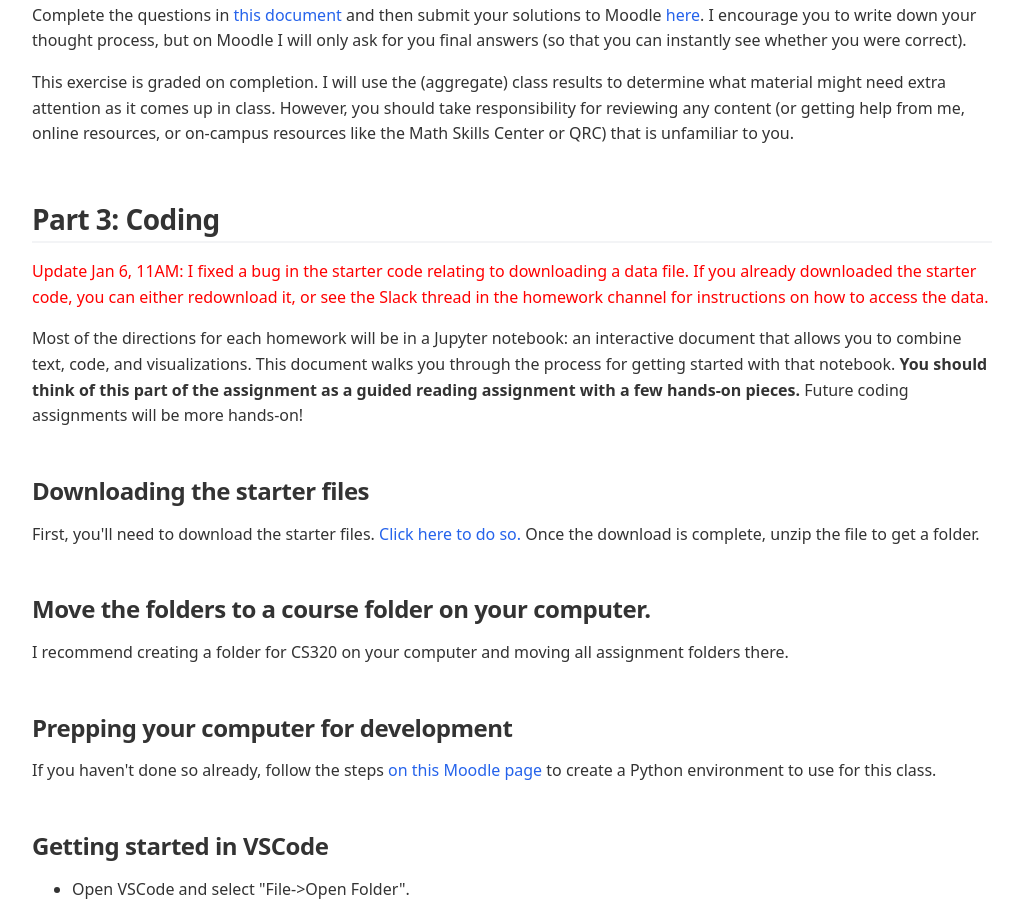
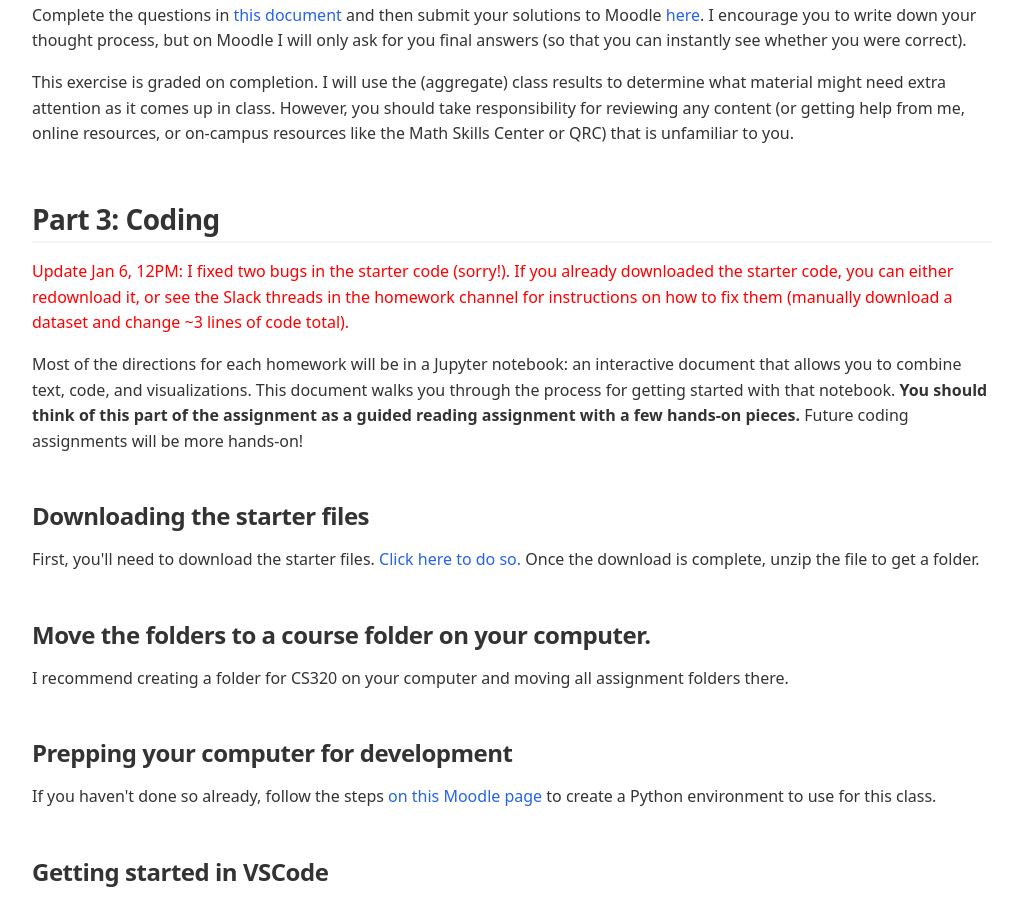
Before and after one commit to annapmeyer/annapmeyer.github.io, a Jekyll site: the page built from _pages/teaching/2026-1winter-cs320/assignments/ps0/ps0.html, in a window 1280 px wide and 900 px high, scrolled down 711 px. Shown: the whole window, without its empty margins (128-1146 px from the left). Built offline with Jekyll 4.4.1, drawn with Linux system fonts in a browser that asks for light colours.

Commit message:
ughhhh anohter bug

```diff
--- a/_pages/teaching/2026-1winter-cs320/assignments/ps0/ps0.html
+++ b/_pages/teaching/2026-1winter-cs320/assignments/ps0/ps0.html
@@ -252,9 +252,9 @@ me, online resources, or on-campus resources like the Math Skills Center or QRC)
 <h2 id="orga0ec3da">Part 3: Coding</h2>
 <div class="outline-text-2" id="text-orga0ec3da">
 
-  <p style="color: red">Update Jan 6, 11AM: I fixed a bug in the starter code relating to downloading a data file. If you already
-    downloaded the starter code, you can either redownload it, or see the Slack thread in the homework channel for instructions on how
-    to access the data.
+  <p style="color: red">Update Jan 6, 12PM: I fixed two bugs in the starter code (sorry!). If you already
+    downloaded the starter code, you can either redownload it, or see the Slack threads in the homework channel for instructions on how
+    to fix them (manually download a dataset and change ~3 lines of code total).
 </p>
 <p>
 Most of the directions for each homework will be in a Jupyter notebook: an interactive document that allows
```
Also changed, not shown: 1 other file.
